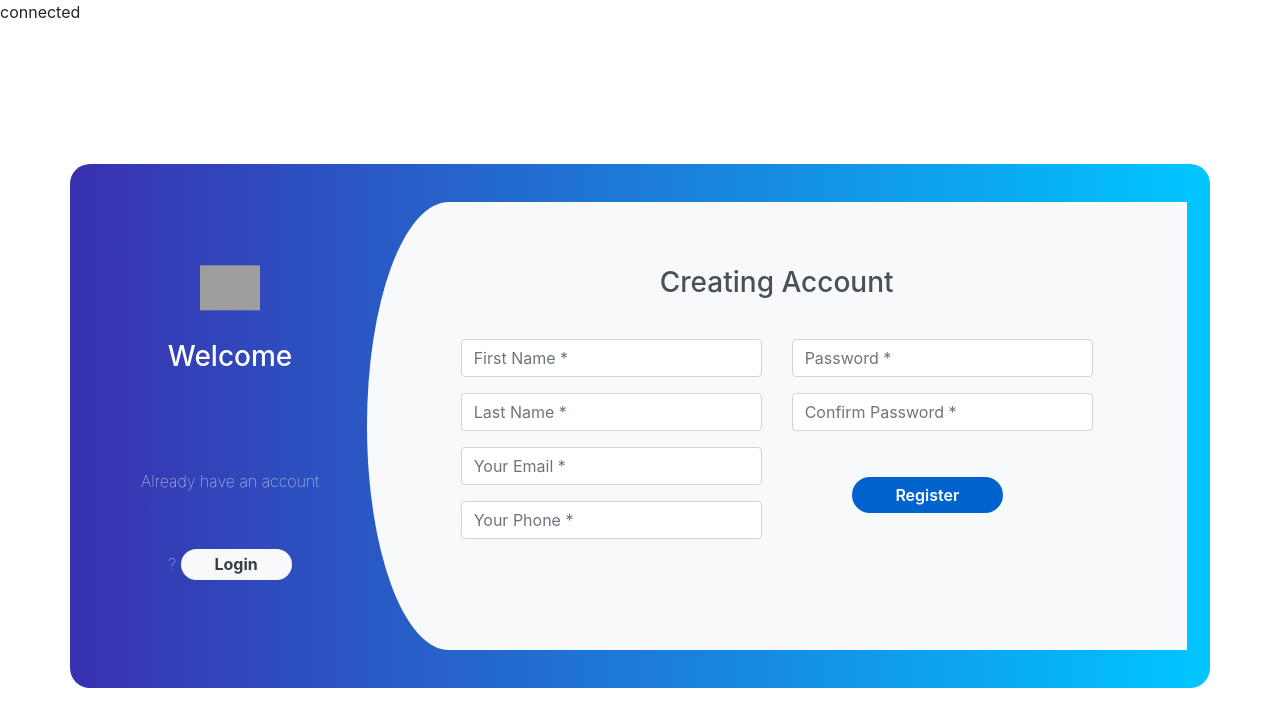
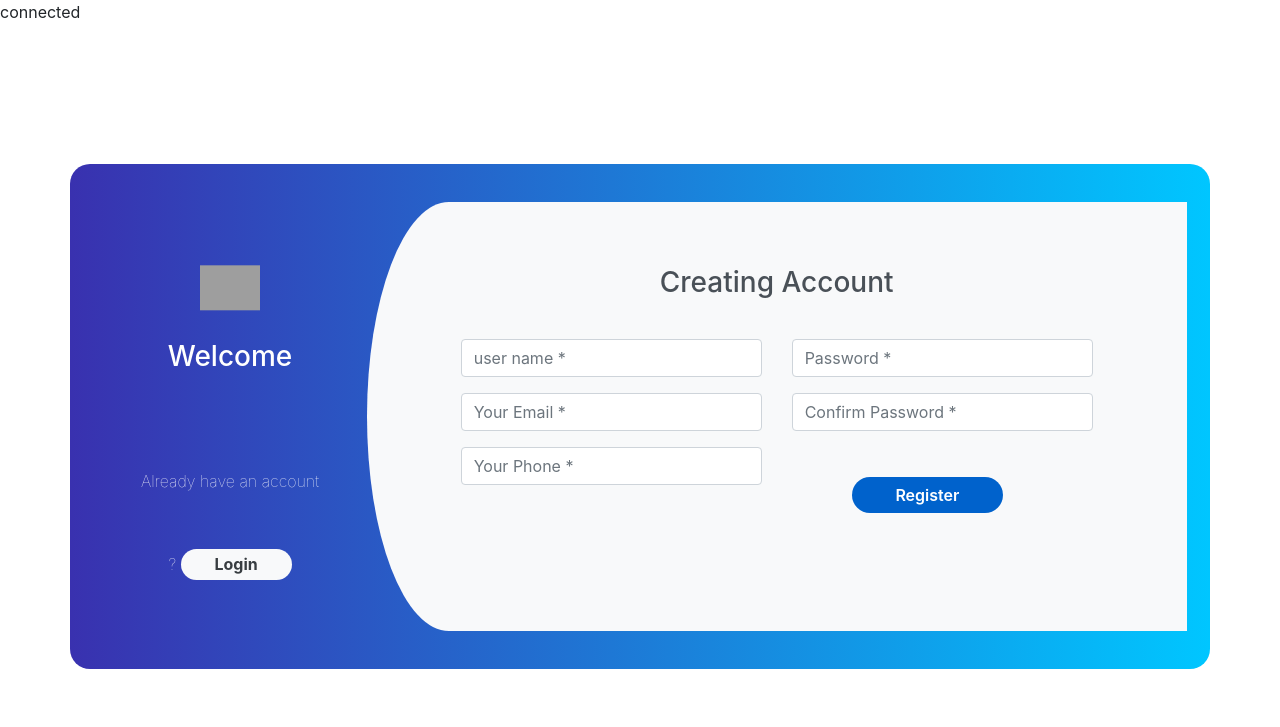
Before and after one commit to MuhtasimMahmud/vaccination_management_system, a PHP site: page /registration.php in a window 1280 px wide. Shown: the top 727 px of the page. Run offline with PHP 8.4, Linux system fonts and the light colour scheme; some libraries are stand-ins or nearby versions; grey boxes are pictures that could not be loaded.

Commit message:
registration form done

```diff
--- a/registration.php
+++ b/registration.php
@@ -6,32 +6,30 @@
     $m='';
     if(isset($_POST['register']))
     {
-        $first_name = $_POST['first_name'];
-        $last_Name = $_POST['last_name'];
+        $user_name = $_POST['user_name'];
         $email = $_POST['email'];
         $phone = $_POST['phone'];
-        $pass = $_POST['pass'];
-        $rPass = $_POST['r_pass'];
+        $pass = $_POST['password'];
+        $rPass = $_POST['r_password'];
         if($pass === $rPass)
         {
-            $sq= "INSERT INTO users_info(first_name, last_name, email, phone, password) VALUES('$first_name', '$last_name', '$email', '$phone', '$pass')";
+            $sq= "INSERT INTO users_info(user_name, email, phone, password) VALUES('$user_name', '$email', '$phone', '$pass')";
             if($conn->query($sq) === true)
             {
                 header('Location: login.php');
             }
             else
             {
-                $m='Connection not established!';
+                $m = 'Connection not established!';
             }
         }
         else
         {
             $m= "Passwords don't match!";
         }
-}
+    }
 
 ?>
-
 
 <!DOCTYPE html>
 <html lang="en">
@@ -71,10 +69,7 @@
                                     <div class="col-md-6">
 
                                         <div class="form-group">
-                                            <input name = "first_name" type="text" class="form-control" placeholder="First Name *" value="" autocomplete="off"/>
-                                        </div>
-                                        <div class="form-group">
-                                            <input name = "last_name" type="text" class="form-control" placeholder="Last Name *" value="" autocomplete="off"/>
+                                            <input name = "user_name" type="text" class="form-control" placeholder="user name *" value="" autocomplete="off"/>
                                         </div>
 
                                         <div class="form-group">
```
Also changed, not shown: auth/connection.php (indentation only).
